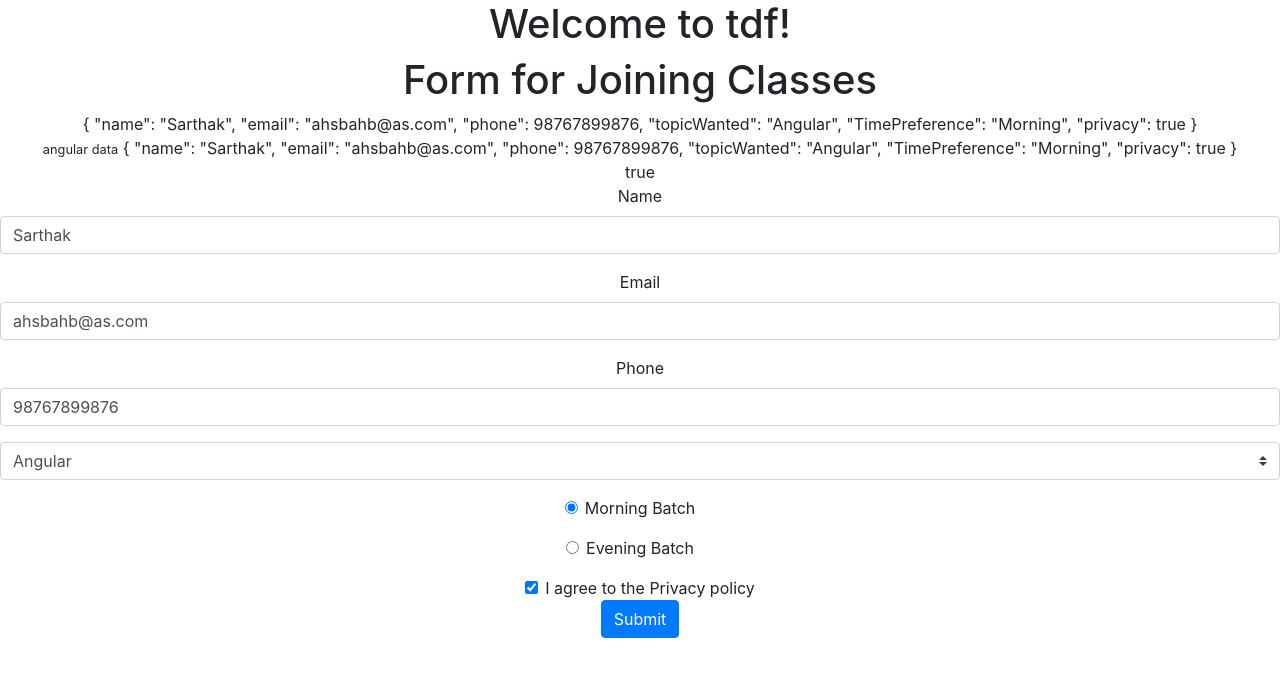
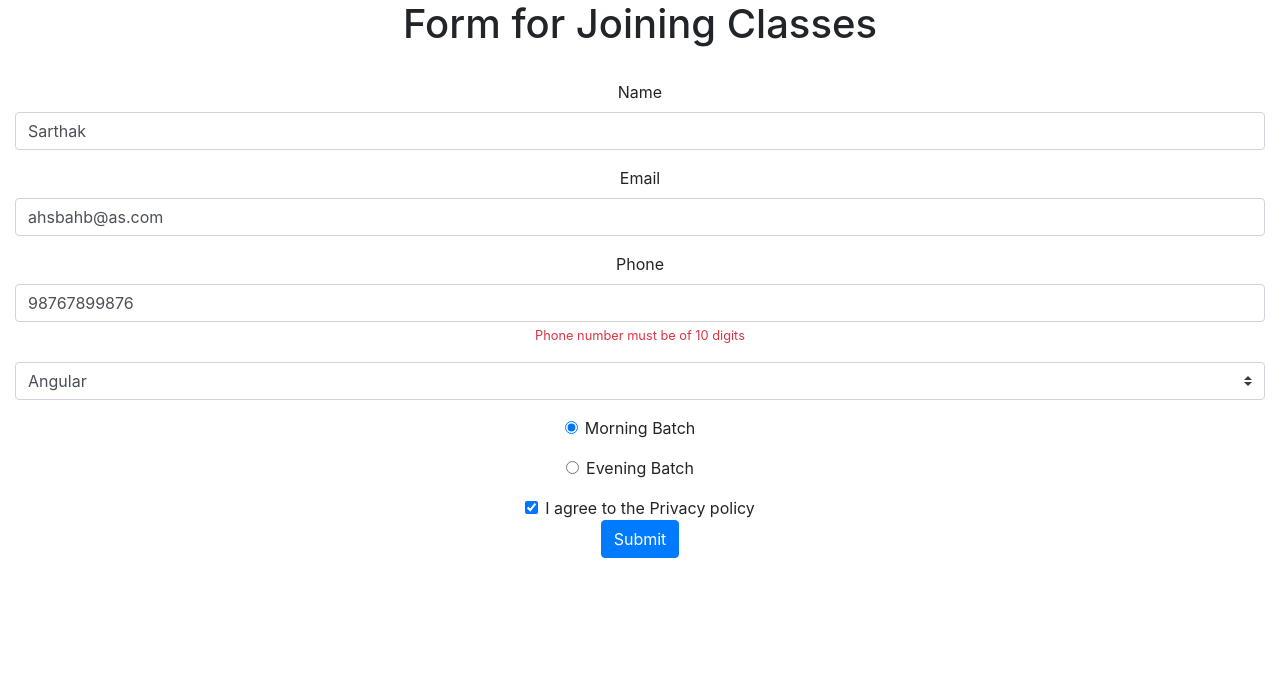
Before and after one commit to sarthakbhutani/angular-form-projects, an Angular app: page / in a window 1280 px wide. Shown: the top 676 px of the page. Built offline with nearby package versions, Linux system fonts and the light colour scheme.

Commit message:
Implemented form validations via Angular

```diff
--- a/src/app/app.component.html
+++ b/src/app/app.component.html
@@ -1,38 +1,47 @@
 <!--The content below is only a placeholder and can be replaced.-->
-<div style="text-align:center">
-  <h1>
-    Welcome to {{ title }}!
-  </h1>
+<div style="text-align:center" class="container-fluid">
   <h1>Form for Joining Classes</h1>
 <form #classForm="ngForm">
-  <!-- checking the data -->
+  <!-- checking the data
   {{classForm.value | json}}
-  <br>
+  <br> -->
   <!-- by using pipes -->
 
   <!-- checking the records already stored in Angular -->
-  <small>angular data</small>
-  {{User | json}}
-  <br>
-{{abcd}}
+  <!-- <small>angular data</small> -->
+  <!-- {{User | json}}
+  <br> -->
+<!-- {{name.className}} -->
+<!-- {{name.untouched}} -->
 <br>
   <div class="form-group">
     <label>Name</label>
-    <input type="text" class="form-control" [(ngModel)]=User.name name="name">
+    <input type="text" class="form-control" [class.is-invalid]="name.invalid && name.touched" [(ngModel)]=User.name name="name" #name="ngModel" required>
+    <small class="text-danger" [class.d-none]="name.valid">Name is invalid</small>
   </div>
     <div class="form-group">
     <label>Email</label>
-    <input type="email" class="form-control" [(ngModel)]=User.email name="email">
+    <input type="email" required pattern="^\w+@[a-zA-Z_]+?\.[a-zA-Z]{2,3}$" #email="ngModel" class="form-control" [(ngModel)]=User.email name="email">
+    <div *ngIf="email.errors && (email.touched || email.invalid)">
+      <small class="text-danger" *ngIf="email.errors.pattern">Email must be valid</small>
+      <small class="text-danger" *ngIf="email.errors.required">Email required</small>
+    </div>
   </div>
     <div class="form-group">
     <label>Phone</label>
-    <input class="form-control" type="tel" [(ngModel)]=User.phone name="phone">
+    <input class="form-control" type="tel" required pattern="^\d{10}$" #tel="ngModel"  [class.is-invalid]="tel.invalid && tel.touched" [(ngModel)]=User.phone name="phone">
+    <!-- <small class="text-danger" [class .d-none]="tel.valid">Phone number is required and must be 10 digits.</small> -->
+    <div *ngIf="tel.errors && (tel.touched || tel.invalid)">
+      <small class="text-danger" *ngIf="tel.errors.required">Phone number is required </small>
+      <small class="text-danger" *ngIf="tel.errors.pattern">Phone number must be of 10 digits </small>
+    </div>
   </div>
   <div class="form-group">
-    <select class="custom-select" [(ngModel)]=User.topicWanted name="topicWanted">
-      <option selected>I am not interested..</option>
+    <select class="custom-select" [class.is-invalid]="topic.invalid" #topic="ngModel" [(ngModel)]=User.topicWanted name="topicWanted" required>
+      <option selected >I am not interested..</option>
       <option *ngFor="let topic of topics" >{{topic}}</option>
     </select>
+    <small class="text-danger" [class.d-none]="topic.valid || topic.untouched">Please choose a topic</small>
   </div>
   <div class="form-group" >
     <input class="form-check-input" type="radio" name="TimePreference" [(ngModel)]=User.TimePreference value="Morning" >
@@ -47,5 +56,5 @@
     <input class="form-check-input" [(ngModel)]=User.privacy name="privacy" type="checkbox">
     <label class="form-check-label" >I agree to the Privacy policy</label>
   </div>
-  <button class="btn btn-primary">Submit</button>
+  <button class="btn btn-primary" (click)="formSubmit()">Submit</button>
 </form>
--- a/src/app/app.component.ts
+++ b/src/app/app.component.ts
@@ -11,4 +11,9 @@ export class AppComponent {
   topics = [ 'Angular','React','Node'];
   public User = new user("Sarthak", "ahsbahb@as.com",98767899876,"Angular","Morning",true);
   public abcd = true;
+
+  public formSubmit(){
+    window.alert("Form submitted with data, name : "+this.User.name);
+    console.log("submitted");
+  }
 }
```
